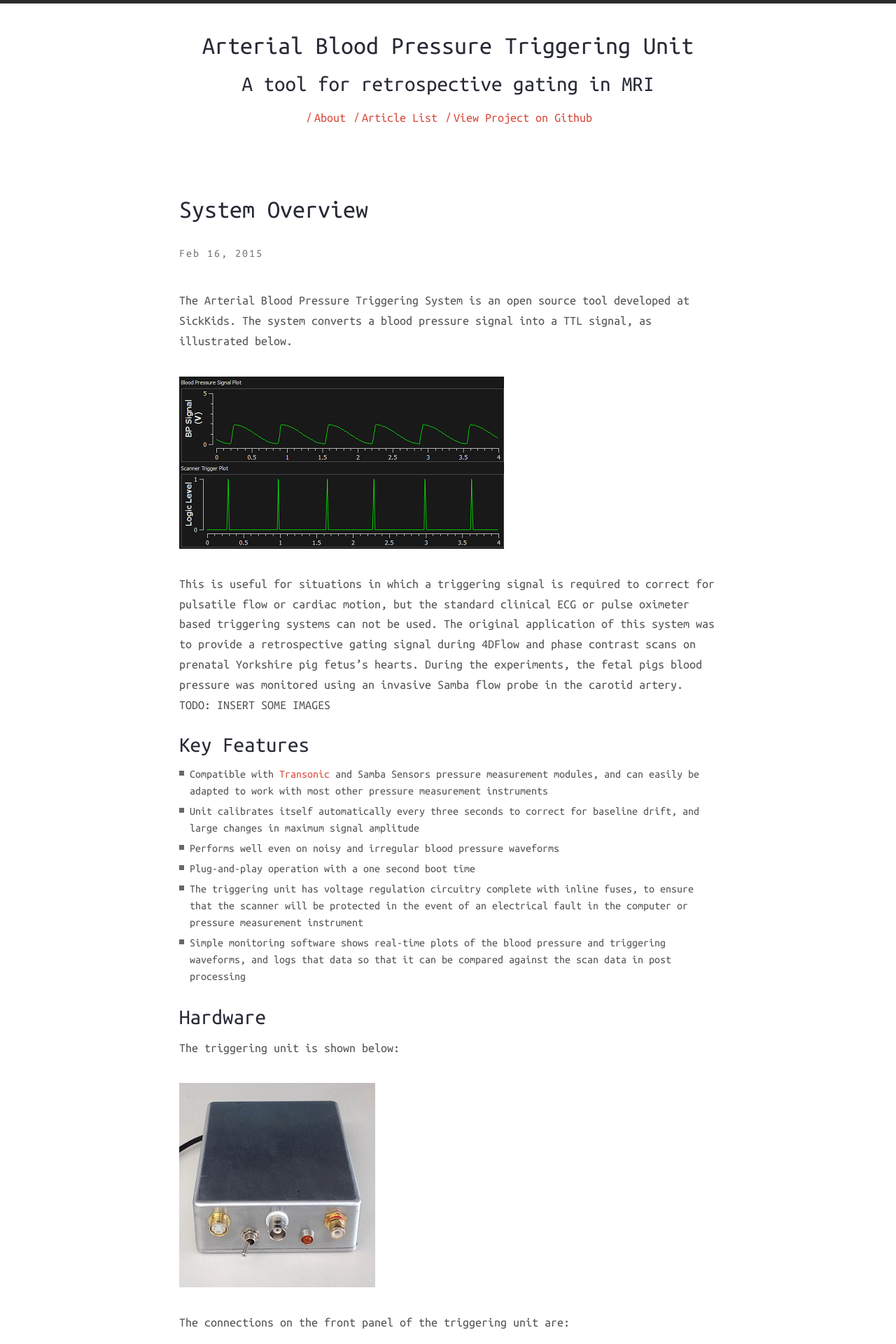
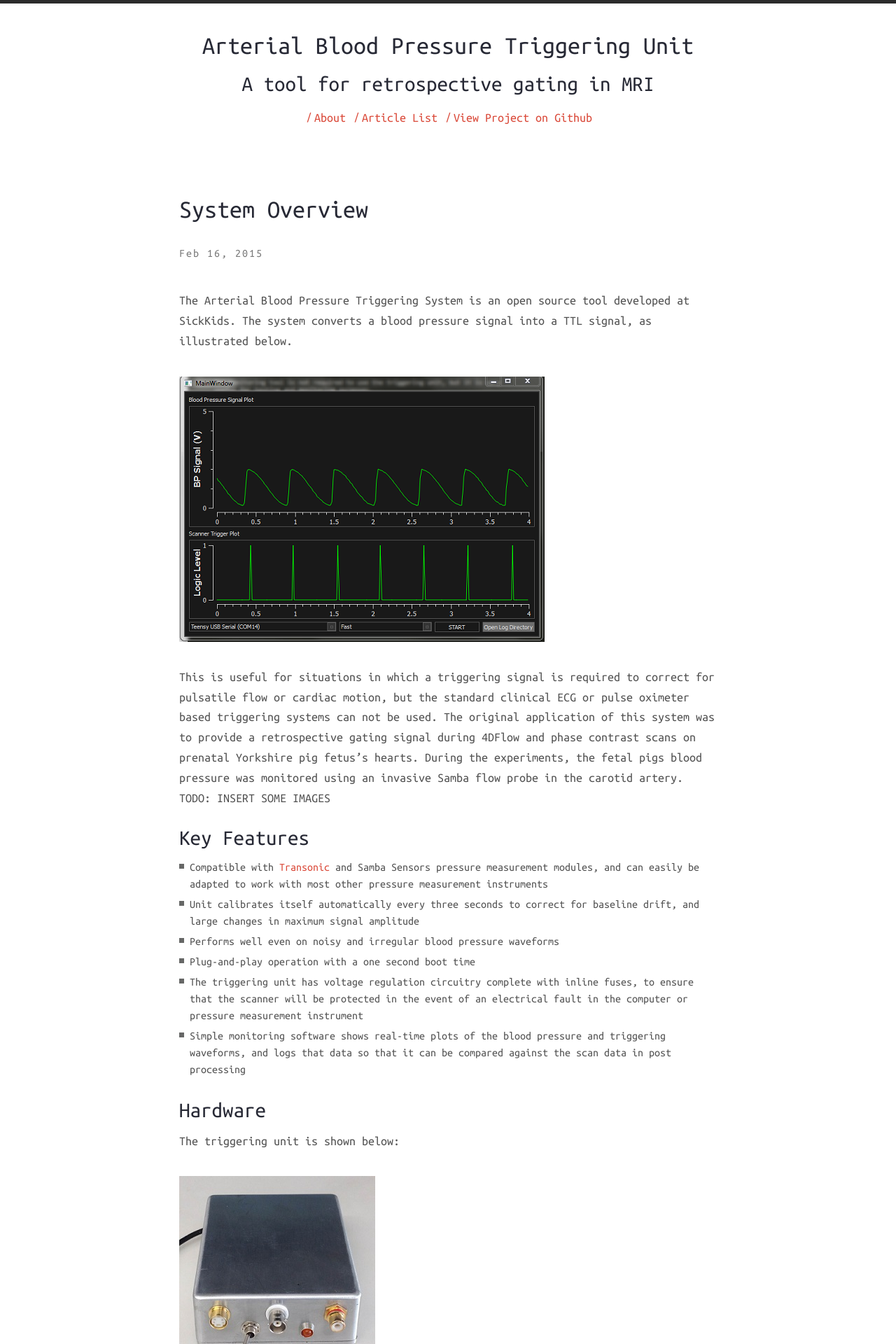
Before and after one commit to JoshBradshaw/Arterial-BP-MRI-Triggering-Unit, a Jekyll site: the page built from _posts/2015-02-16-overview.md, in a window 1280 px wide. Shown: the top 1920 px of the page at 70% size. Built offline with Jekyll 4.4.1, drawn with Linux system fonts in a browser that asks for light colours; nearby versions of some CDN libraries.

Commit message:
looking good

```diff
--- a/_posts/2015-02-16-overview.md
+++ b/_posts/2015-02-16-overview.md
@@ -6,7 +6,7 @@ permalink: overview
 
 The Arterial Blood Pressure Triggering System is an open source tool developed at SickKids. The system converts a blood pressure signal into a TTL signal, as illustrated below.
 
-![alt text]({{ '/images/bp_vs_ttl.jpg' | prepend: site.baseurl | prepend: site.url }} "illustration of how the triggering system transforms blood pressure signal into TTL signal")
+![alt text]({{ '/images/monitoring_system.png' | prepend: site.baseurl | prepend: site.url }} "illustration of how the triggering system transforms blood pressure signal into TTL signal")
 
 This is useful for situations in which a triggering signal is required to correct for pulsatile flow or cardiac motion, but the standard clinical ECG or pulse oximeter based triggering systems can not be used. The original application of this system was to provide a retrospective gating signal during 4DFlow and phase contrast scans on prenatal Yorkshire pig fetus's hearts. During the experiments, the fetal pigs blood pressure was monitored using an invasive Samba flow probe in the carotid artery. TODO: INSERT SOME IMAGES
 
@@ -41,7 +41,6 @@ The unit can easily be adapted to be compatible with virtually any other blood p
 
 The monitoring software is not required to use the triggering unit, but it is very useful. The top chart animation shows the input signal from the pressure catheter, and the bottom chart animation shows the triggering signal that's been sent to the scanner. These charts are updated in real-time with <20ms of delay, so you'll be aware of any irregular heartbeats, or problems with the pressure catheter, right as they happen. Every run of the triggering unit is logged with time and date stamps, so it can be compared with the MRI data in post processing if required.
 
-![alt text]({{ '/images/monitoring_system.png' | prepend: site.baseurl | prepend: site.url }} "Screenshot of monitoring system display")
 
 ## Scanner compatibility
 
```
Also changed, not shown: images/monitoring_system.png.
